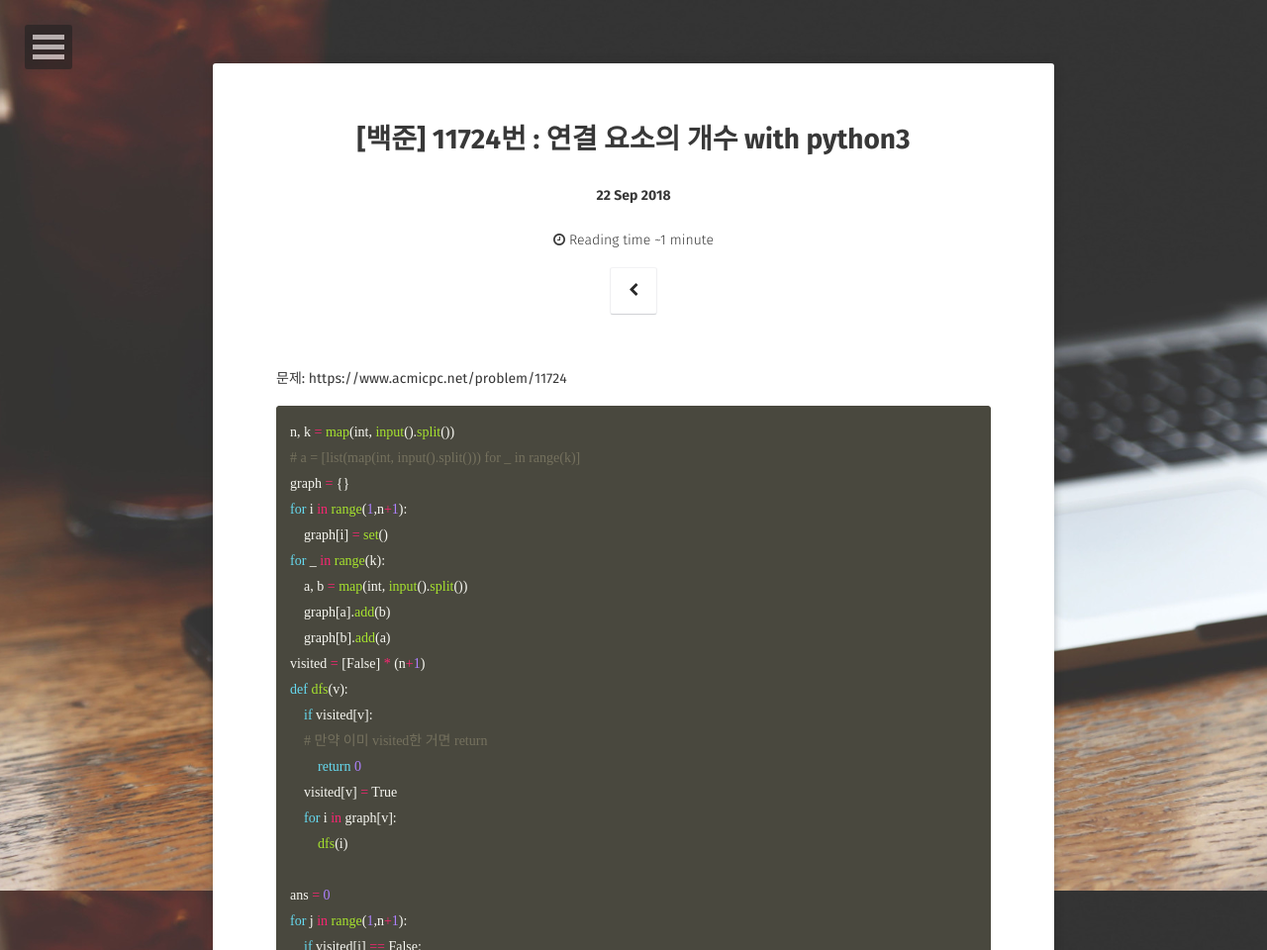
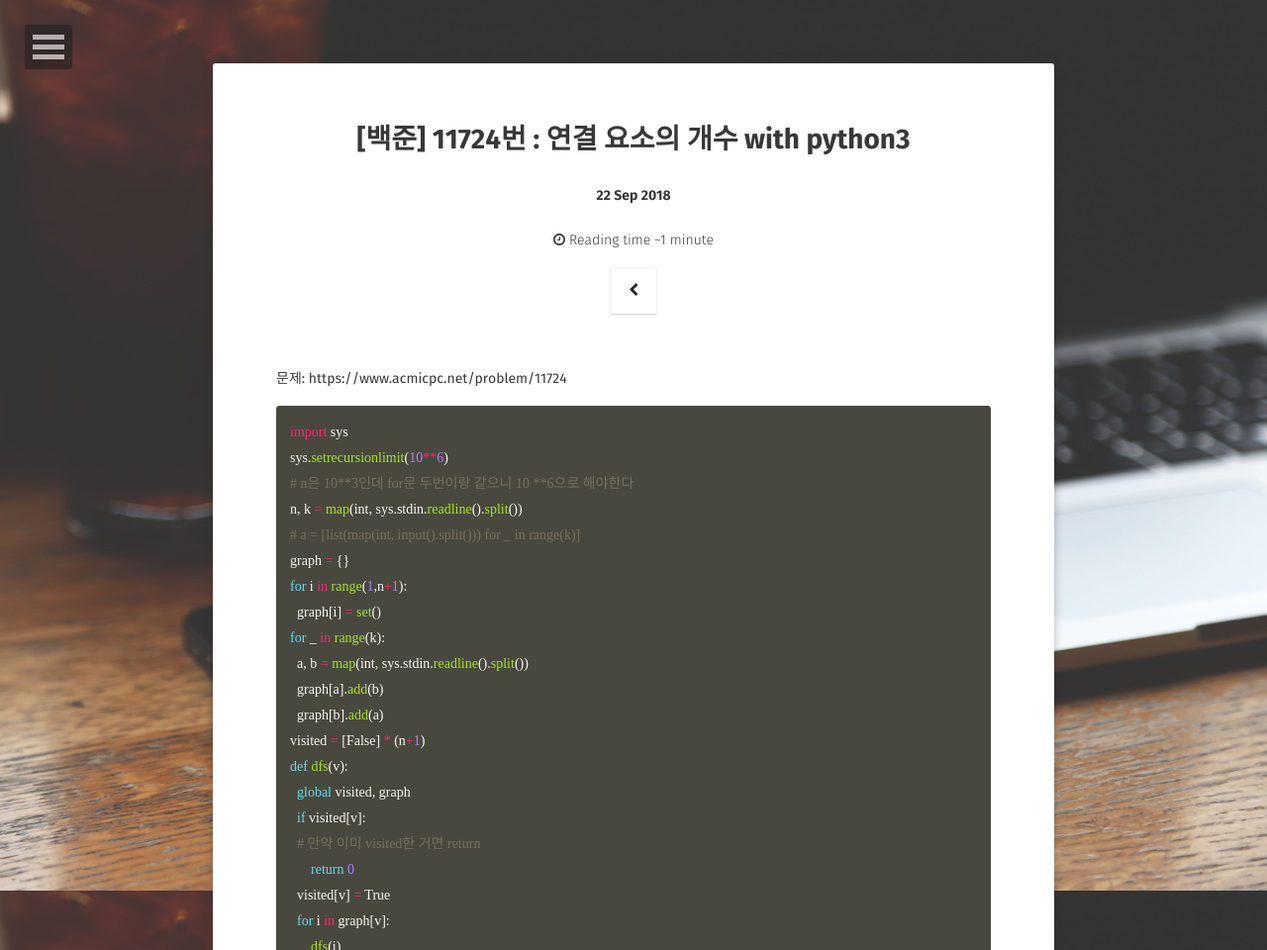
Before and after one commit to JoosJuliet/joosjuliet.github.io, a Jekyll site: the page built from _posts/2018-09-22-11724.md, in a window 1280 px wide, cut to the strip 0-960 px from the top of the page. Shown: the whole strip at 99% size. Built offline with Jekyll 4.4.1, drawn with Linux system fonts in a browser that asks for light colours; some web fonts are replaced.

Commit message:
put 11724

````diff
--- a/_posts/2018-09-22-11724.md
+++ b/_posts/2018-09-22-11724.md
@@ -10,28 +10,31 @@ comments: true
 https://www.acmicpc.net/problem/11724
 
 ``` python
-n, k = map(int, input().split())
+import sys
+sys.setrecursionlimit(10**6)
+# n은 10**3인데 for문 두번이랑 같으니 10 **6으로 해야한다
+n, k = map(int, sys.stdin.readline().split())
 # a = [list(map(int, input().split())) for _ in range(k)]
 graph = {}
 for i in range(1,n+1):
-    graph[i] = set()
+  graph[i] = set()
 for _ in range(k):
-    a, b = map(int, input().split())
-    graph[a].add(b)
-    graph[b].add(a)
+  a, b = map(int, sys.stdin.readline().split())
+  graph[a].add(b)
+  graph[b].add(a)
 visited = [False] * (n+1)
 def dfs(v):
-    if visited[v]:
-    # 만약 이미 visited한 거면 return
-        return 0
-    visited[v] = True
-    for i in graph[v]:
-        dfs(i)
-
+  global visited, graph
+  if visited[v]:
+  # 만약 이미 visited한 거면 return
+      return 0
+  visited[v] = True
+  for i in graph[v]:
+      dfs(i)
 ans = 0
 for j in range(1,n+1):
-    if visited[j] == False:
-        dfs(j)
-        ans += 1
+  if visited[j] == False:
+    dfs(j)
+    ans += 1
 print(ans)
 ```
````
